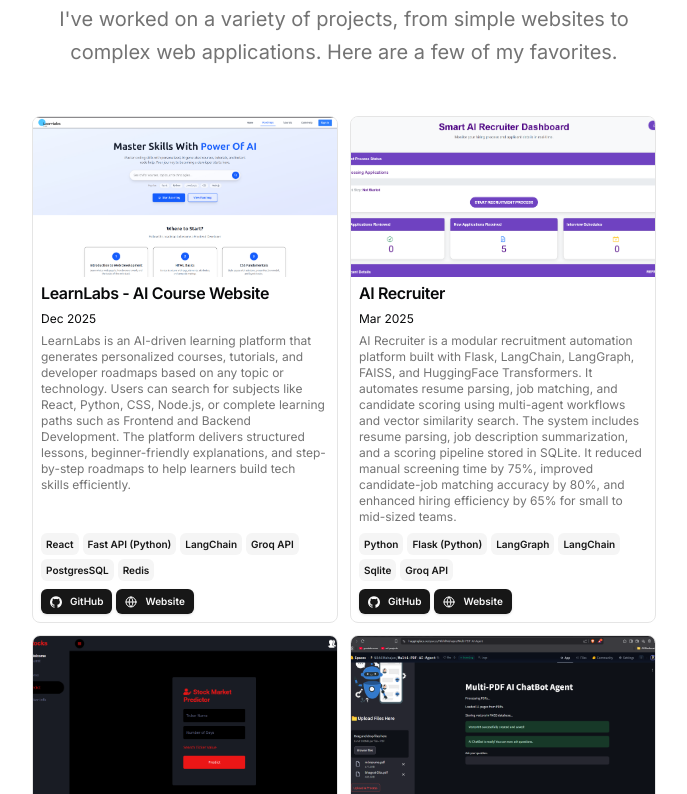
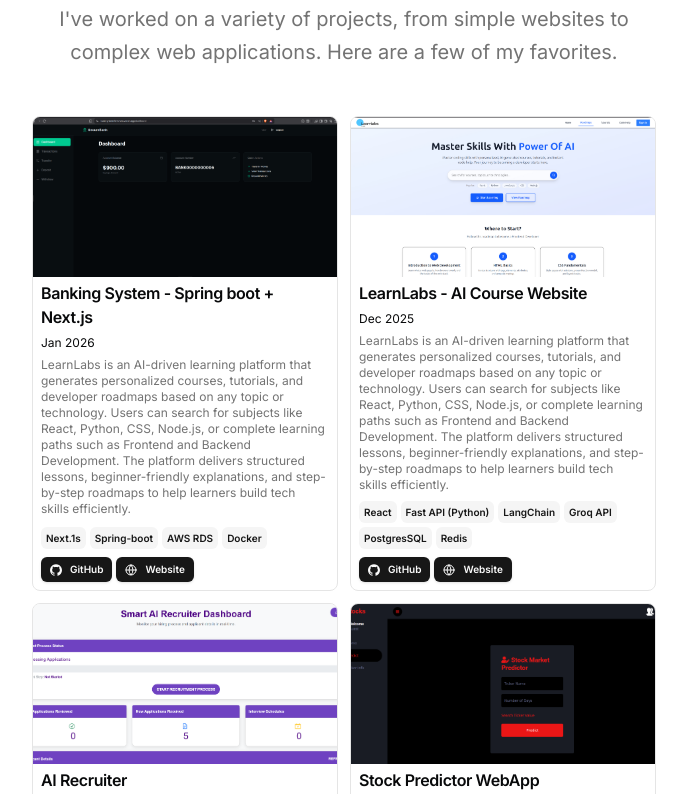
Before and after one commit to NikhilMahajn/Nikhil-portfolio, a Next.js app: page / in a window 1280 px wide. Shown: the part 1366-2160 px from the top of the page, without its empty margins (296-983 px from the left). Built offline with nearby package versions, Linux system fonts and the light colour scheme.

Commit message:
bank system project added

```diff
--- a/src/data/resume.tsx
+++ b/src/data/resume.tsx
@@ -153,6 +153,33 @@
   ],
   projects: [
     {
+      title: "Banking System - Spring boot + Next.js",
+      href: "https://bank-system-fe-seven.vercel.app/",
+      dates: "Jan 2026",
+      active: true,
+     description:
+  "LearnLabs is an AI-driven learning platform that generates personalized courses, tutorials, and developer roadmaps based on any topic or technology. Users can search for subjects like React, Python, CSS, Node.js, or complete learning paths such as Frontend and Backend Development. The platform delivers structured lessons, beginner-friendly explanations, and step-by-step roadmaps to help learners build tech skills efficiently.",
+      technologies: [
+        "Next.1s",
+        "Spring-boot",
+        "AWS RDS",
+        "Docker"
+      ],
+      links: [
+        {
+          type: "GitHub",
+          href: "https://github.com/NikhilMahajn/bank-management-system",
+          icon: <Icons.github className="size-3" />,
+        },
+        {
+          type: "Website",
+          href: "https://bank-system-fe-seven.vercel.app/",
+          icon: <Icons.globe className="size-3" />,
+        }
+      ],
+      image: "/bank_dashboard.png",
+    },
+    {
       title: "LearnLabs - AI Course Website",
       href: "https://learn-labs-fe.vercel.app/",
       dates: "Dec 2025",
```
Also changed, not shown: public/bank_dashboard.png (added).
